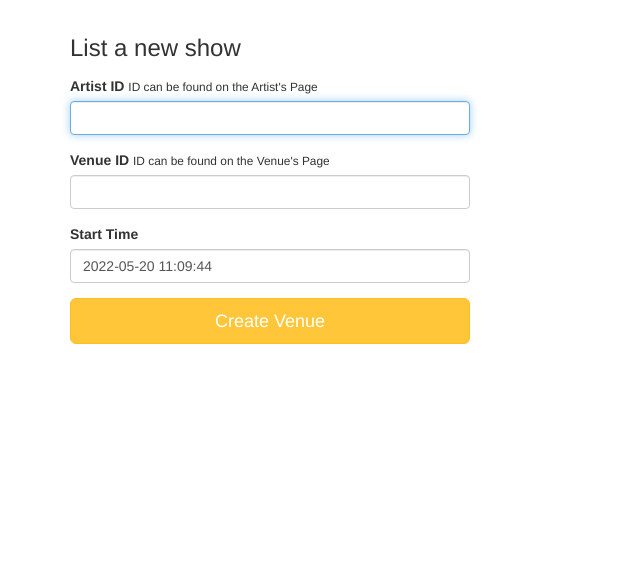
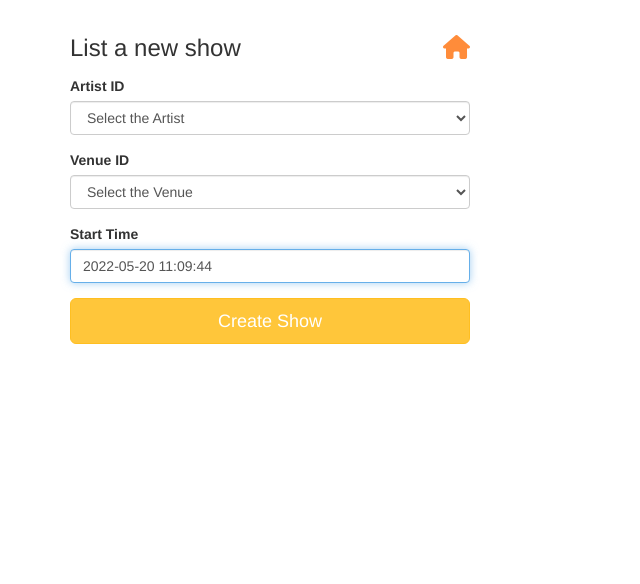
Before and after one commit to aizuanjeme/Fyyur, a Flask app: page /shows/create in a window 1280 px wide. Shown: the part 60-644 px from the top of the page, without its empty margins (0-640 px from the left). Run offline with Flask 2, Linux system fonts and the light colour scheme; tables that the repository leaves empty hold one stand-in row (values such as "Sample post"); some libraries are stand-ins or nearby versions.

Commit message:
the addition of dropdown

```diff
--- a/app.py
+++ b/app.py
@@ -524,24 +524,49 @@ def shows():
     return render_template('pages/shows.html', shows=data)
 
 
-@app.route('/shows/create')
+@app.route('/shows/create', methods=['GET'])
 def create_shows():
     # renders form. do not touch.
     form = ShowForm()
-    return render_template('forms/new_show.html', form=form)
+    venue = Venue.query.all()
+    artist = Artist.query.all()
+    return render_template('forms/new_show.html', form=form, venues=venue, artists=artist)
 
 
 @app.route('/shows/create', methods=['POST'])
 def create_show_submission():
     # called to create new shows in the db, upon submitting new show listing form
     # TODO: insert form data as a new Show record in the db, instead
+    form = ShowForm()
+    if form.validate_on_submit():
+      if Venue.query.get(request.form['venue_id']) and Artist.query.get(request.form['artist_id']):
+        new_show = Show(
+          venue_id=form.venue_id.data,
+          artist_id=form.artist_id.data,
+          start_time=form.start_time.data
+        )
+        try:
+          db.session.add(new_show)
+          db.session.commit()
+          flash('Show was successfully listed!')
+        except:
+          db.session.rollback()
+          flash('Show was not successfully listed!')
+        finally:
+          db.session.close()
+      else:
+        flash("An error occurred. the provided IDs don't exist, Show could not be listed.")
+        return render_template('forms/new_show.html')
+    else:
+      for error_message in form.errors.values():
+            flash(f'An error occurred on {error_message[0]}, Show ' +
+                  request.form['name'] + ' could not be listed.')
+    return render_template('pages/home.html')
+    # on successful db insert, flash success
 
-    # on successful db insert, flash success
-    flash('Show was successfully listed!')
     # TODO: on unsuccessful db insert, flash an error instead.
     # e.g., flash('An error occurred. Show could not be listed.')
     # see: http://flask.pocoo.org/docs/1.0/patterns/flashing/
-    return render_template('pages/home.html')
 
 
 @app.errorhandler(404)
--- a/templates/forms/new_show.html
+++ b/templates/forms/new_show.html
@@ -3,22 +3,36 @@
 {% block content %}
   <div class="form-wrapper">
     <form method="post" class="form">
-      <h3 class="form-heading">List a new show</h3>
+      {{ form.csrf_token }}
+      <h3 class="form-heading">List a new show <a href="{{ url_for('index') }}" title="Back to homepage"><i class="fa fa-home pull-right"></i></a></h3>
       <div class="form-group">
         <label for="artist_id">Artist ID</label>
-        <small>ID can be found on the Artist's Page</small>
-        {{ form.artist_id(class_ = 'form-control', autofocus = true) }}
+        <!-- <small>ID can be found on the Artist's Page</small>
+        {{ form.artist_id(class_ = 'form-control', autofocus = true) }} -->
+
+        <select class="form-control" name=artist_id method="GET" action="/shows/create">
+          <option value="">Select the Artist</option>
+          {% for artist in artists %}
+          <option value= "{{artist.id}}" >{{artist.name}}</option>"
+          {% endfor %}
+      </select>
       </div>
       <div class="form-group">
         <label for="venue_id">Venue ID</label>
-        <small>ID can be found on the Venue's Page</small>
-        {{ form.venue_id(class_ = 'form-control', autofocus = true) }}
+        <!-- <small>ID can be found on the Venue's Page</small>
+        {{ form.venue_id(class_ = 'form-control', autofocus = true) }} -->
+        <select class="form-control" name=venue_id method="GET" action="/shows/create">
+          <option value="">Select the Venue</option>
+          {% for venue in venues %}
+          <option value= "{{venue.id}}" >{{venue.name}}</option>"
+          {% endfor %}
+      </select>
       </div>
       <div class="form-group">
           <label for="start_time">Start Time</label>
           {{ form.start_time(class_ = 'form-control', placeholder='YYYY-MM-DD HH:MM', autofocus = true) }}
         </div>
-      <input type="submit" value="Create Venue" class="btn btn-primary btn-lg btn-block">
+      <input type="submit" value="Create Show" class="btn btn-primary btn-lg btn-block">
     </form>
   </div>
 {% endblock %}
```
